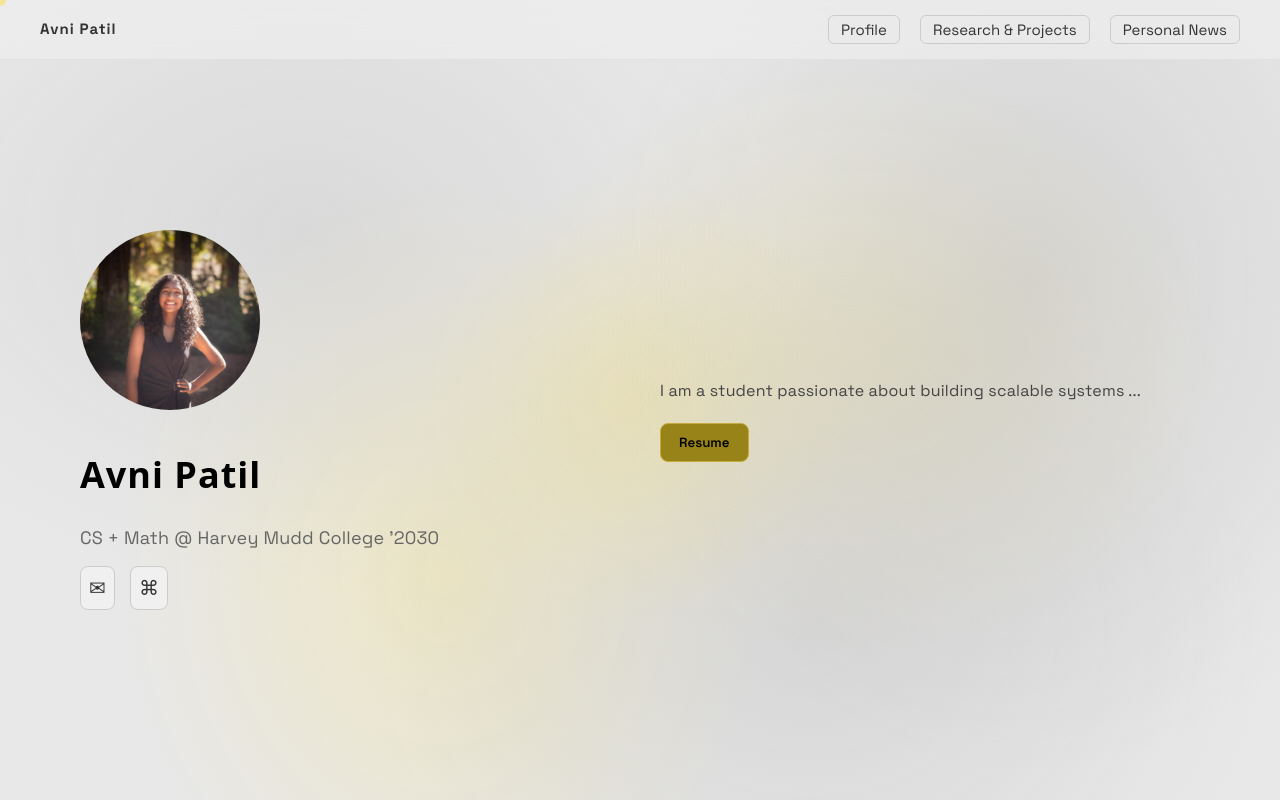
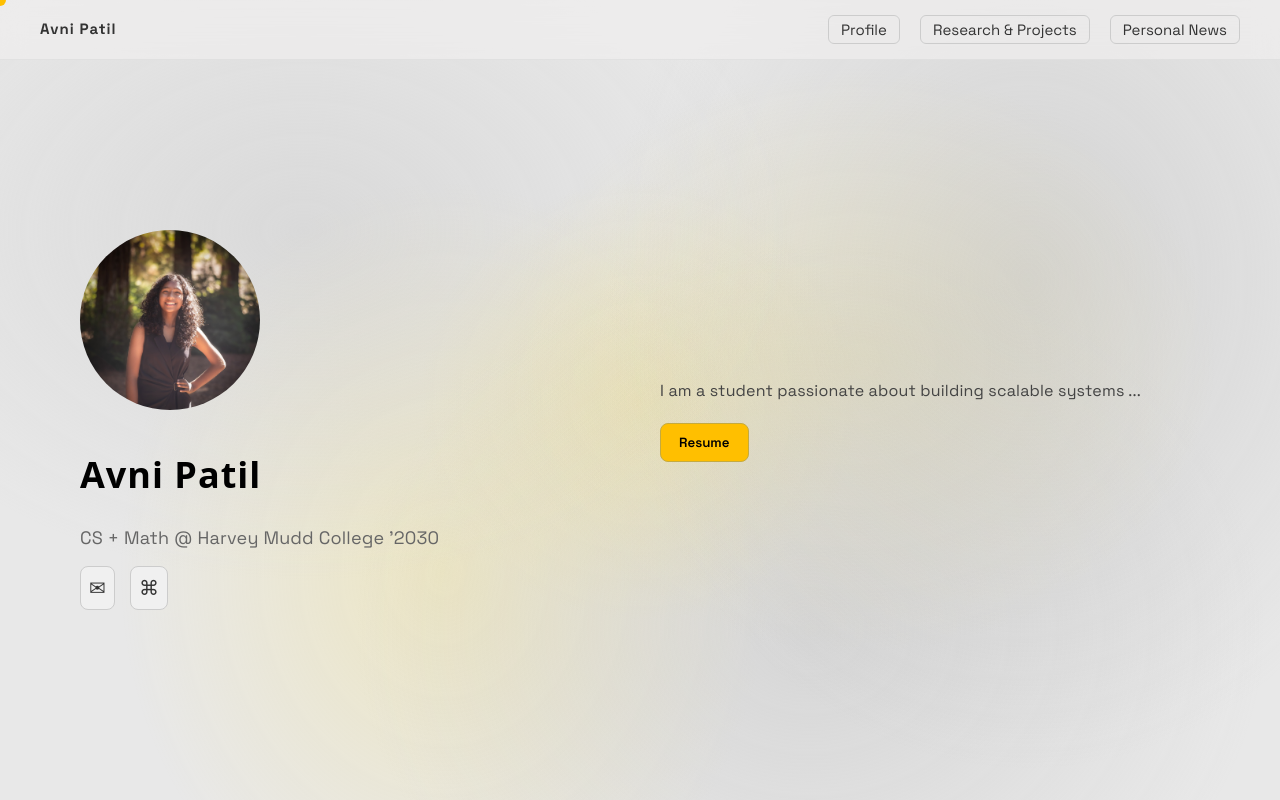
Before and after one commit to avspatil/avnipatil, a React (Vite) app in the folder client/: page / in a window 1280 px wide. Shown: the top 800 px of the page. Built offline with nearby package versions, Linux system fonts and the light colour scheme.

Commit message:
accent color change

```diff
--- a/client/src/App.css
+++ b/client/src/App.css
@@ -3,7 +3,7 @@
 :root {
   --bg: #ffffff;
   --text: #333333;
-  --accent: #988318;
+  --accent: #FFBF00;
   --nav: #b3b3b3; /* slightly darker white */
 }
 
@@ -381,7 +381,7 @@ section {
 .admin-login-box button {
   padding: 10px;
   background: var(--accent);
-  border: 1px solid #d4c070;
+  border: 1px solid #c4af59;
   border-radius: 6px;
   cursor: pointer;
   font-weight: 600;
--- a/client/src/App.tsx
+++ b/client/src/App.tsx
@@ -83,7 +83,7 @@ const App: React.FC = () => {
           top: position.y,
           width: "12px",
           height: "12px",
-          backgroundColor: "#f6e27f",
+          backgroundColor: "#FFBF00",
           borderRadius: "50%",
           pointerEvents: "none",
           transform: "translate(-50%, -50%)",
--- a/client/src/HomePage.tsx
+++ b/client/src/HomePage.tsx
@@ -123,12 +123,12 @@ const HomePage: React.FC = () => {
           top: position.y,
           width: "12px",
           height: "12px",
-          backgroundColor: "#f6e27f",
+          backgroundColor: "#FFBF00",
           borderRadius: "50%",
           pointerEvents: "none",
           transform: "translate(-50%, -50%)",
           zIndex: 9999,
-          opacity: 0.8,
+          opacity: 1,
         }}
       />
 
--- a/client/src/index.css
+++ b/client/src/index.css
@@ -4,9 +4,9 @@
   --bg: #fff;
   --border: #e5e4e7;
   --code-bg: #f4f3ec;
-  --accent: #988318;
-  --accent-bg: rgba(152, 131, 24, 0.1);
-  --accent-border: rgba(152, 131, 24, 0.5);
+  --accent: #FFBF00;
+  --accent-bg: rgba(255, 191, 0, 0.1);
+  --accent-border: rgba(255, 191, 0, 0.5);
   --social-bg: rgba(244, 243, 236, 0.5);
   --shadow:
     rgba(0, 0, 0, 0.1) 0 10px 15px -3px, rgba(0, 0, 0, 0.05) 0 4px 6px -2px;
@@ -37,9 +37,9 @@
     --bg: #16171d;
     --border: #2e303a;
     --code-bg: #1f2028;
-    --accent: #988318;
-    --accent-bg: rgba(152, 131, 24, 0.15);
-    --accent-border: rgba(152, 131, 24, 0.5);
+    --accent: #FFBF00;
+    --accent-bg: rgba(255, 191, 0, 0.15);
+    --accent-border: rgba(255, 191, 0, 0.5);
     --social-bg: rgba(47, 48, 58, 0.5);
     --shadow:
       rgba(0, 0, 0, 0.4) 0 10px 15px -3px, rgba(0, 0, 0, 0.25) 0 4px 6px -2px;
```
Also changed, not shown: 1 other file (tests, documents, lock files or other folders).
